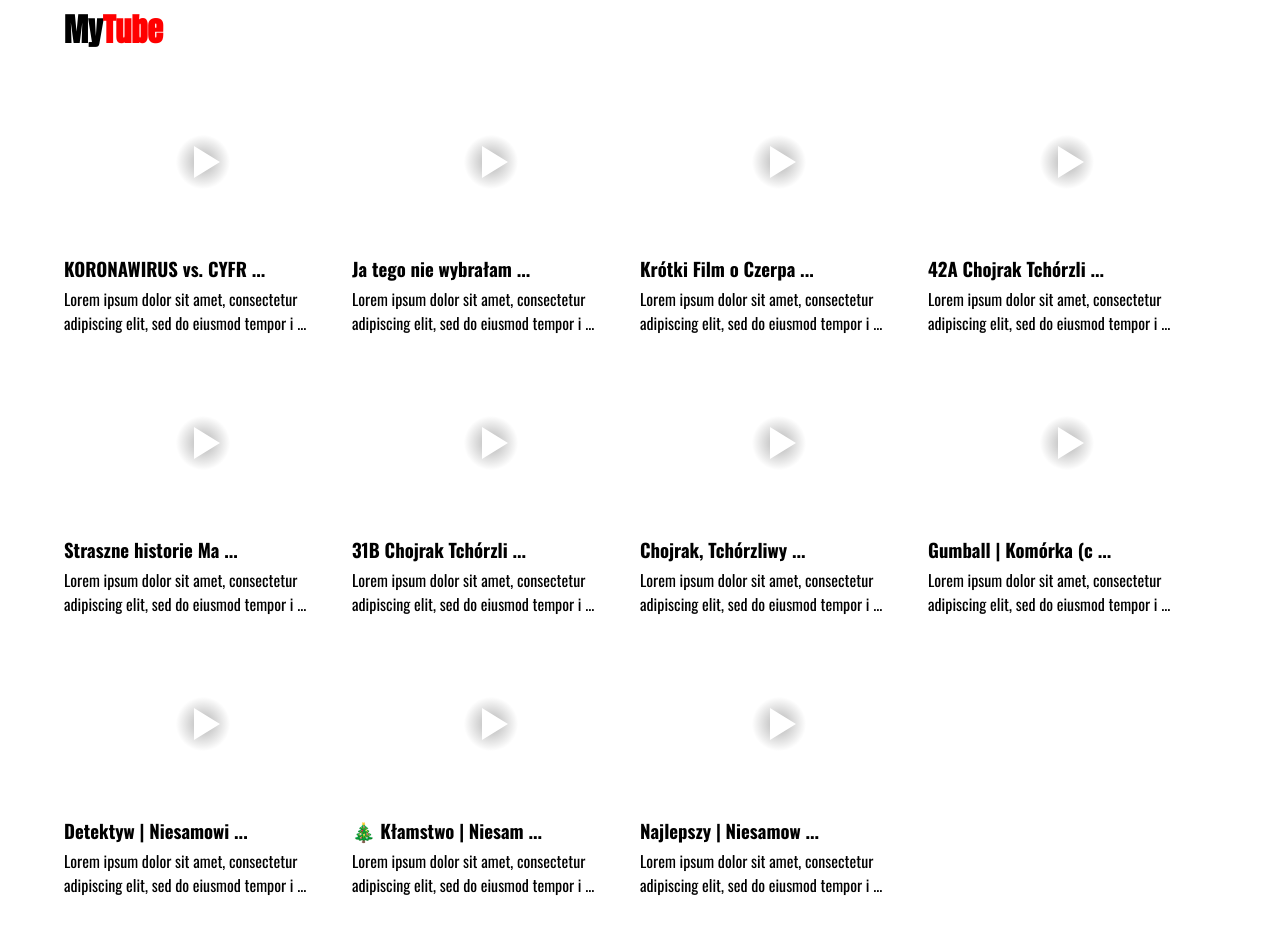
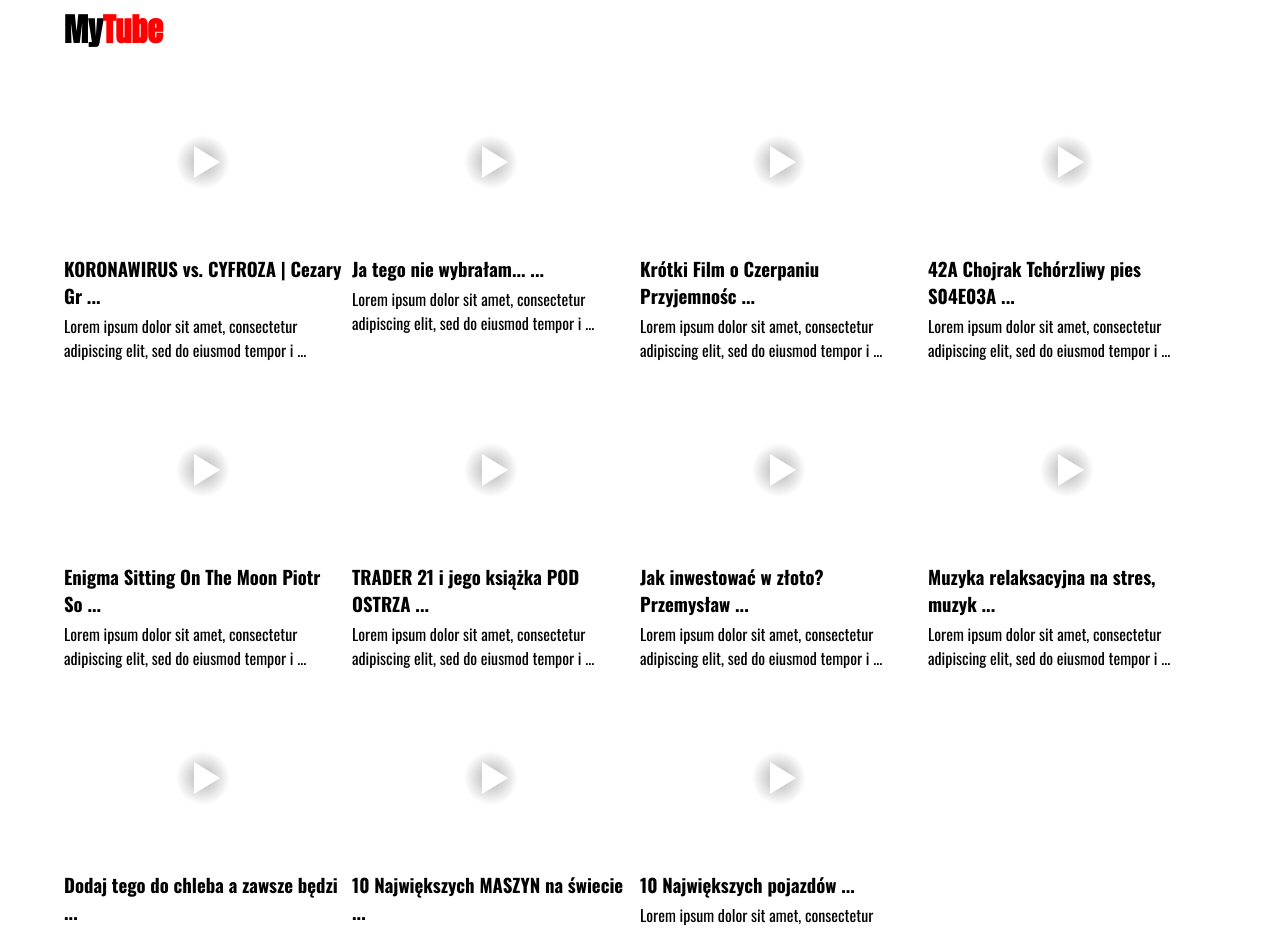
Before and after one commit to Radzio1976/Movie-Player, a React (Create React App) app: page / in a window 1280 px wide. Shown: the top 931 px of the page. Before the commit the page ends 907 px from the top, so only its background shows below. Built offline with nearby package versions, Linux system fonts and the light colour scheme; no server answers.

Commit message:
Some corrections in Comments component

```diff
--- a/src/App.js
+++ b/src/App.js
@@ -33,44 +33,44 @@ class App extends React.Component {
       },
       {
         id: 4,
-        title: "Straszne historie Maszy👻BARDZO STRASZNA HISTORIA O CHŁOPCU, KTÓRY BAŁ SIĘ MYĆ👻",
-        url: "https://youtu.be/UEmvB3v-VEU",
+        title: "Enigma Sitting On The Moon Piotr Sounder Lewandowicz [Remix]",
+        url: "https://youtu.be/3ZM3LXSON9M",
         description: "Lorem ipsum dolor sit amet, consectetur adipiscing elit, sed do eiusmod tempor incididunt ut labore et dolore magna aliqua. Ut enim ad minim veniam, quis nostrud exercitation ullamco laboris nisi ut aliquip ex ea commodo consequat."
       },
       {
         id: 5,
-        title: "31B Chojrak Tchórzliwy pies S03E05B Zgniłek Zaśmiecacz",
-        url: "https://youtu.be/N6HJwyrcZgU",
+        title: "TRADER 21 i jego książka POD OSTRZAŁEM! Dosyć tego przymilania się...",
+        url: "https://youtu.be/sDe0ni3Wrdg",
         description: "Lorem ipsum dolor sit amet, consectetur adipiscing elit, sed do eiusmod tempor incididunt ut labore et dolore magna aliqua. Ut enim ad minim veniam, quis nostrud exercitation ullamco laboris nisi ut aliquip ex ea commodo consequat."
       },
       {
         id: 6,
-        title: "Chojrak, Tchórzliwy Pies | Noc kretołaka (cały odcinek) | Cartoon Network",
-        url: "https://youtu.be/yrzbWzzRiu4",
+        title: "Jak inwestować w złoto? Przemysław Słomski. [Expert w Bentley'u #29]",
+        url: "https://youtu.be/9pc26zBNCOE",
         description: "Lorem ipsum dolor sit amet, consectetur adipiscing elit, sed do eiusmod tempor incididunt ut labore et dolore magna aliqua. Ut enim ad minim veniam, quis nostrud exercitation ullamco laboris nisi ut aliquip ex ea commodo consequat."
       },
       {
         id: 7,
-        title: "Gumball | Komórka (cały odcinek) | Cartoon Network",
-        url: "https://youtu.be/4-oMNAyFHow",
+        title: "Muzyka relaksacyjna na stres, muzyka do nauki, koncentracja, spa",
+        url: "https://youtu.be/JPzMHVCXLDs",
         description: "Lorem ipsum dolor sit amet, consectetur adipiscing elit, sed do eiusmod tempor incididunt ut labore et dolore magna aliqua. Ut enim ad minim veniam, quis nostrud exercitation ullamco laboris nisi ut aliquip ex ea commodo consequat."
       },
       {
         id: 8,
-        title: "Detektyw | Niesamowity świat Gumballa | Cartoon Network",
-        url: "https://youtu.be/f2LjbnGXQcc",
+        title: "Dodaj tego do chleba a zawsze będziesz zdrowy. Sprawdź dlaczego.",
+        url: "https://youtu.be/FELHqhU7Y0U",
         description: "Lorem ipsum dolor sit amet, consectetur adipiscing elit, sed do eiusmod tempor incididunt ut labore et dolore magna aliqua. Ut enim ad minim veniam, quis nostrud exercitation ullamco laboris nisi ut aliquip ex ea commodo consequat."
       },
       {
         id: 9,
-        title: "🎄 Kłamstwo | Niesamowity świat Gumballa | Cartoon Network",
-        url: "https://youtu.be/ajaCFrMWaRE",
+        title: "10 Największych MASZYN na świecie",
+        url: "https://youtu.be/du7BAm2J0Wk",
         description: "Lorem ipsum dolor sit amet, consectetur adipiscing elit, sed do eiusmod tempor incididunt ut labore et dolore magna aliqua. Ut enim ad minim veniam, quis nostrud exercitation ullamco laboris nisi ut aliquip ex ea commodo consequat."
       },
       {
         id: 10,
-        title: "Najlepszy | Niesamowity świat Gumballa | Cartoon Network",
-        url: "https://youtu.be/3i6ZCND6ybI",
+        title: "10 Największych pojazdów",
+        url: "https://youtu.be/t5A81wcc_5E",
         description: "Lorem ipsum dolor sit amet, consectetur adipiscing elit, sed do eiusmod tempor incididunt ut labore et dolore magna aliqua. Ut enim ad minim veniam, quis nostrud exercitation ullamco laboris nisi ut aliquip ex ea commodo consequat."
       }
     ]
--- a/src/components/AllMovies.js
+++ b/src/components/AllMovies.js
@@ -21,7 +21,7 @@ class AllMovies extends React.Component {
                                     <ReactPlayer className="video-player" url={value.url} light />
                                 </div>
                                 <div onClick={() => this.props.history.push(`/video/${prettyUrl}`, { id: value.id })} className="video-description-wrapper">
-                                    <h3>{value.title.slice(0, 20)} ...</h3>
+                                    <h3>{value.title.slice(0, 35)} ...</h3>
                                     <p>{value.description.slice(0, 80)} ...</p>
                                 </div>
                             </div>
--- a/src/components/Comments.js
+++ b/src/components/Comments.js
@@ -5,7 +5,8 @@ class Comments extends React.Component {
     state = {
         name: "",
         comment: "",
-        comments: []
+        comments: [],
+        error: ""
     }
 
     componentDidMount() {
@@ -33,6 +34,7 @@ class Comments extends React.Component {
         const comments = this.state.comments;
         let today = new Date();
         let time = today.getFullYear() + '-' + (today.getMonth() + 1) + '-' + today.getDate() + " | " + today.getHours() + ":" + today.getMinutes() + ":" + today.getSeconds();
+        if (this.state.name.length > 5 || this.state.comment.length > 10) {
             Axios.post("http://localhost:3000/comments", { movieId: this.props.currentMovie, time: time, name: this.state.name, comment: this.state.comment }).then((response) => {
                 comments.splice(0, 0, { movieId: this.props.currentMovie, time: time, name: this.state.name, comment: this.state.comment })
                 this.setState({
@@ -41,6 +43,12 @@ class Comments extends React.Component {
                     comments
                 })
             })
+        } else {
+            this.setState({
+                error: "Pola Imię oraz Zostaw komentarz nie mogą być puste"
+            })
+            return
+        }
     }
 
     render() {
@@ -55,6 +63,7 @@ class Comments extends React.Component {
                     </label>
                     <button>Dodaj komentarz</button>
                 </form>
+                <p className="comment-error">{this.state.error}</p>
                 {
                     this.state.comments.map((value) => {
                         console.log(value)
--- a/src/data/db.json
+++ b/src/data/db.json
@@ -34,6 +34,13 @@
       "name": "Tomasz Tomaszewski",
       "comment": "Bardzo podobał mi się ten film!!!",
       "id": 5
+    },
+    {
+      "movieId": 2,
+      "time": "2020-2-4 | 17:4:27",
+      "name": "Zbigniew",
+      "comment": "Bardzo podoba mi się ten film...",
+      "id": 6
     }
   ]
 }
--- a/src/scss/components/_comments.scss
+++ b/src/scss/components/_comments.scss
@@ -1,7 +1,6 @@
 .Comments-container {
     margin-top: 15px;
     form {
-        margin-bottom: 50px;
         input {
             display: block;
             width: 25%;
@@ -30,6 +29,10 @@
             cursor: pointer;
         }
     }
+    .comment-error {
+        color: red;
+        margin-bottom: 50px;
+    }
     .Comments {
         margin-bottom: 12px;
         h3 {
@@ -37,7 +40,7 @@
             span {
                 font-size: 13px;
                 font-weight: 100;
-                margin-left: 10px;
+                float: right;
             }
         }
         p {
```
Lines whose indentation alone changed are shown as unchanged.
